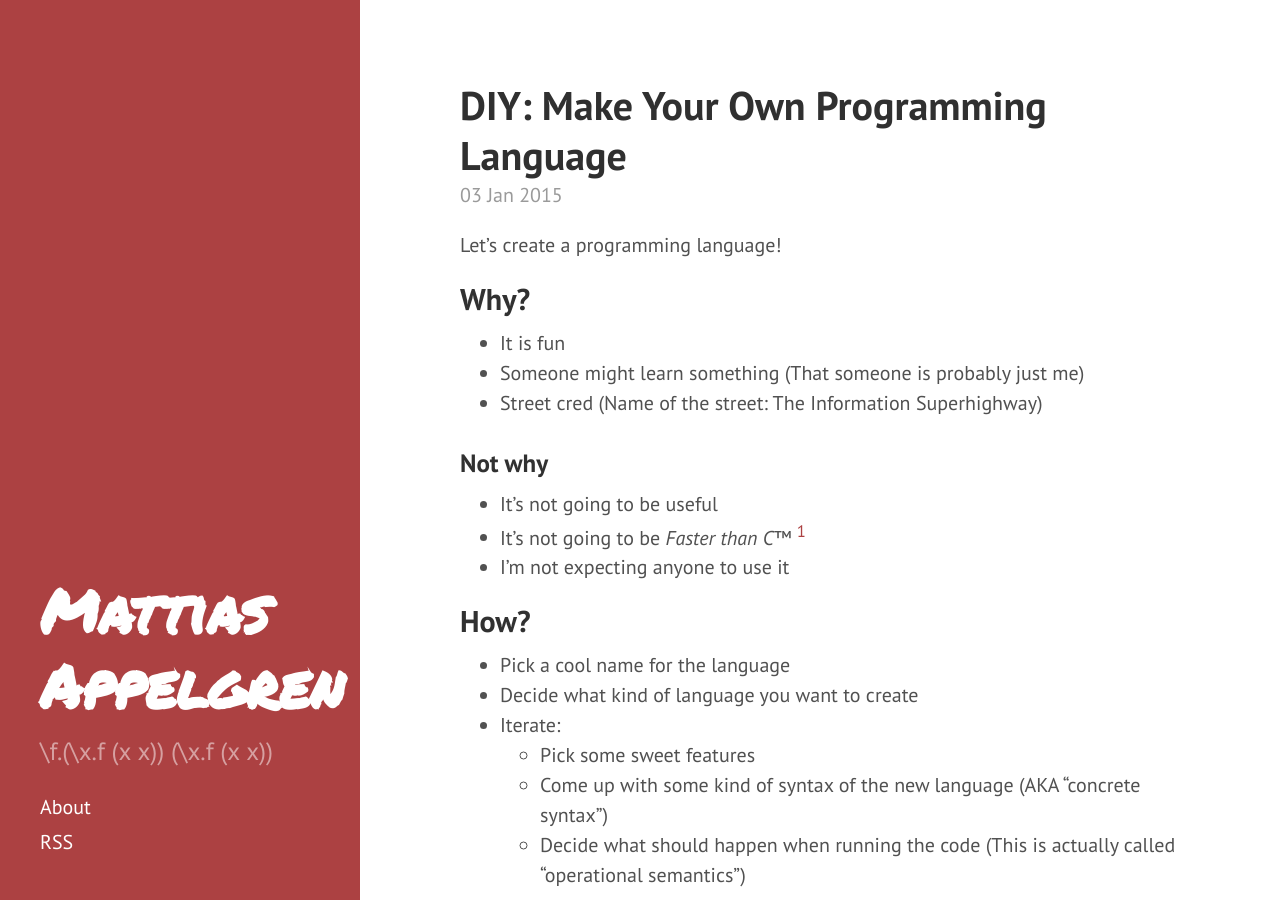
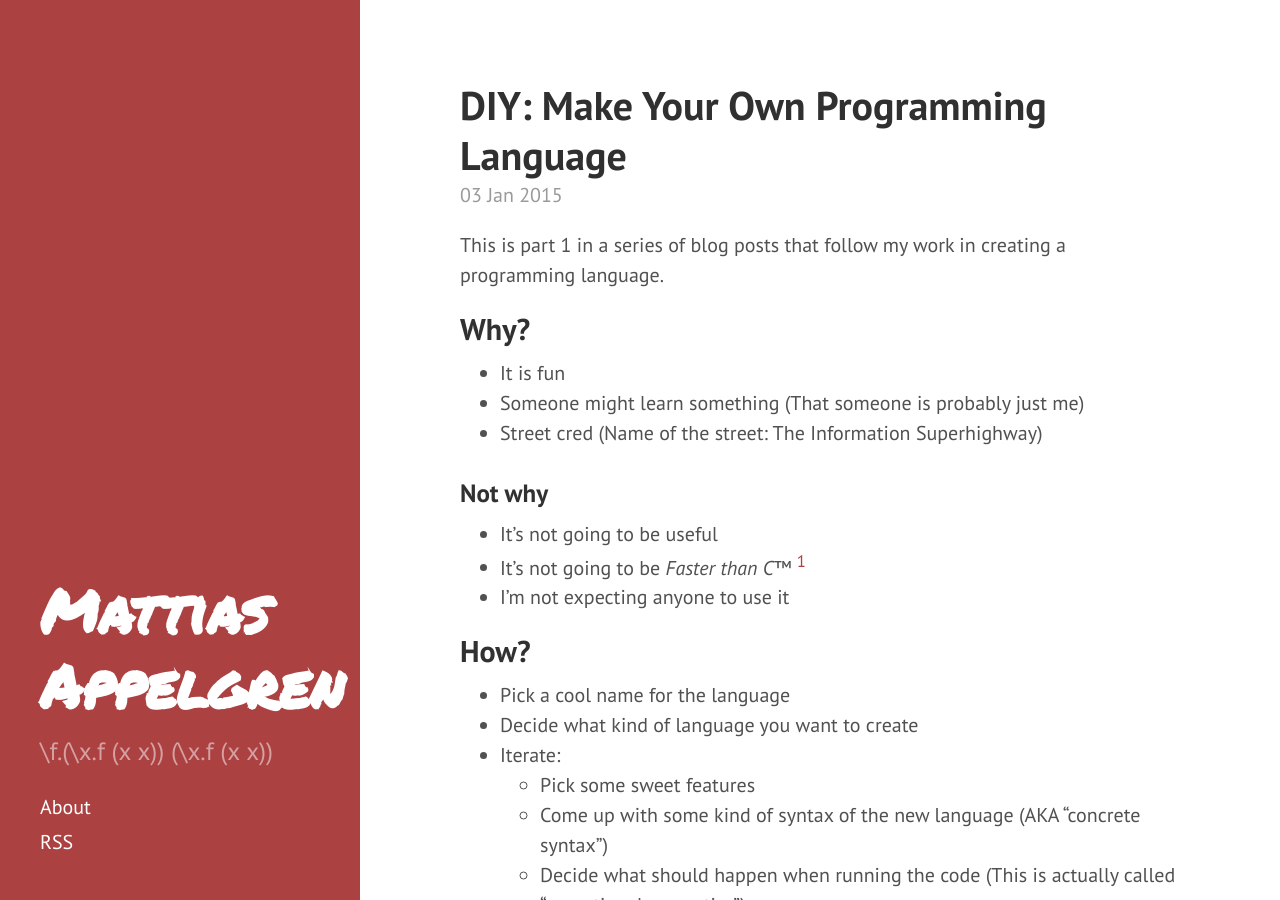
Before and after one commit to Mattias-/Mattias-.github.io, a Jekyll site: the page built from _posts/2015-01-03-DIY-Make-Your-Own-Programming-language.markdown, in a window 1280 px wide and 900 px high. Built offline with Jekyll 4.4.1, drawn with Linux system fonts in a browser that asks for light colours; Markdown is read by kramdown in place of the engine named in the settings; comment, search, counter and statistics services are not loaded.

Commit message:
changed blog post

```diff
--- a/_posts/2015-01-03-DIY-Make-Your-Own-Programming-language.markdown
+++ b/_posts/2015-01-03-DIY-Make-Your-Own-Programming-language.markdown
@@ -3,7 +3,7 @@ layout: post
 title: "DIY: Make Your Own Programming Language"
 ---
 
-Let's create a programming language!
+This is part 1 in a series of blog posts that follow my work in creating a programming language.
 
 ## Why?
 
```
